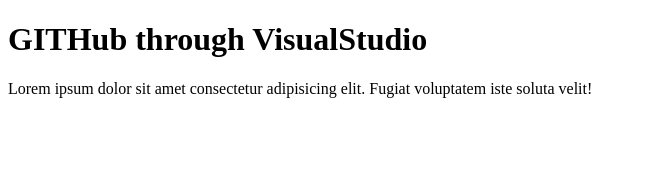
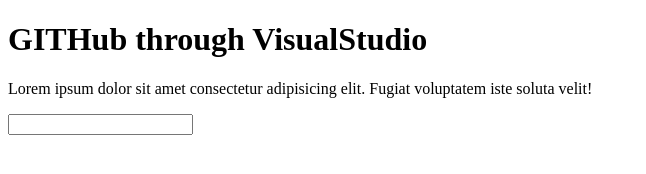
Before and after one commit to RakheeMistry/githubVisualStudio-Connection, a plain HTML site: page index.html in a window 1280 px wide. Shown: the whole page, without its empty margins (0-646 px from the left). Drawn offline with Linux system fonts and the light colour scheme.

Commit message:
Update index.html
Some changes

```diff
--- a/index.html
+++ b/index.html
@@ -9,6 +9,7 @@
     <h1>GITHub through VisualStudio</h1>
     <div>
         <p>Lorem ipsum dolor sit amet consectetur adipisicing elit. Fugiat voluptatem iste soluta velit!</p>
+        <input type="text" name="uname" />
     </div>
 </body>
 </html>
```
